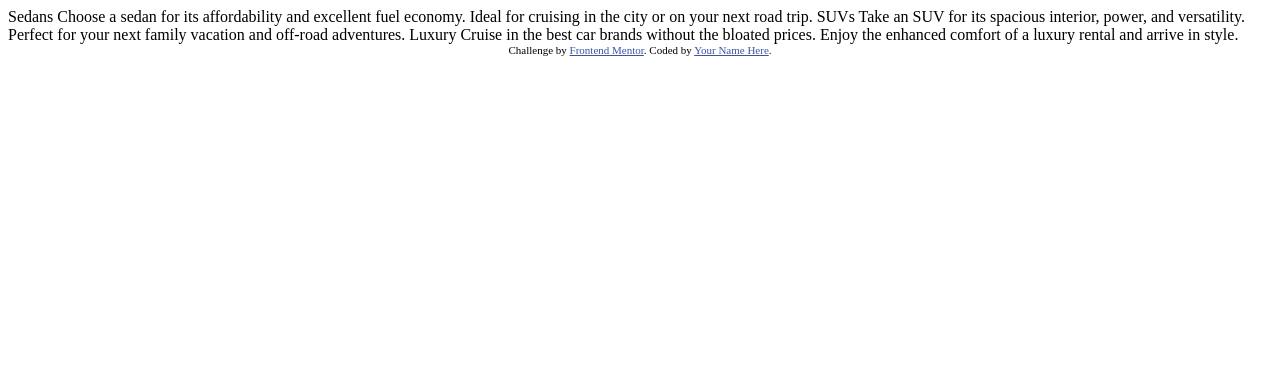
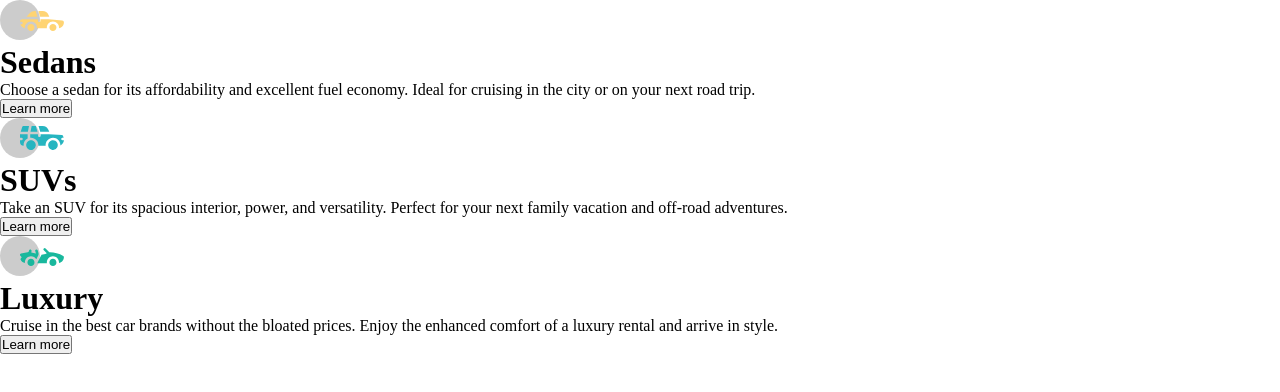
Before and after one commit to KonstantinasGucul/3-column-preview-card-component, a plain HTML site: page index.html in a window 1280 px wide. Drawn offline with Linux system fonts and the light colour scheme; files that its build step writes are made by us from their sources.

Commit message:
Added HTML structure and linked fonts

```diff
--- /dev/null
+++ b/design/styles.css
@@ -0,0 +1,5 @@
+* {
+  margin: 0;
+  padding: 0;
+  box-sizing: border-box;
+}
--- a/index.html
+++ b/index.html
@@ -1,36 +1,75 @@
 <!DOCTYPE html>
 <html lang="en">
-<head>
-  <meta charset="UTF-8">
-  <meta name="viewport" content="width=device-width, initial-scale=1.0"> <!-- displays site properly based on user's device -->
+  <head>
+    <meta charset="UTF-8" />
+    <meta name="viewport" content="width=device-width, initial-scale=1.0" />
+    <!-- displays site properly based on user's device -->
 
-  <link rel="icon" type="image/png" sizes="32x32" href="./images/favicon-32x32.png">
+    <link
+      rel="icon"
+      type="image/png"
+      sizes="32x32"
+      href="./images/favicon-32x32.png"
+    />
 
-  <title>Frontend Mentor | 3-column preview card component</title>
+    <link rel="preconnect" href="https://fonts.googleapis.com" />
+    <link rel="preconnect" href="https://fonts.gstatic.com" crossorigin />
+    <link
+      href="https://fonts.googleapis.com/css2?family=Lexend+Deca:wght@100..900&display=swap"
+      rel="stylesheet"
+    />
 
-  <!-- Feel free to remove these styles or customise in your own stylesheet 👍 -->
-  <style>
-    .attribution { font-size: 11px; text-align: center; }
-    .attribution a { color: hsl(228, 45%, 44%); }
-  </style>
-</head>
-<body>
+    <link rel="preconnect" href="https://fonts.googleapis.com" />
+    <link rel="preconnect" href="https://fonts.gstatic.com" crossorigin />
+    <link
+      href="https://fonts.googleapis.com/css2?family=Big+Shoulders+Display:wght@100..900&family=Lexend+Deca:wght@100..900&display=swap"
+      rel="stylesheet"
+    />
+    <link rel="stylesheet" href="styles.css" />
 
-  Sedans
-  Choose a sedan for its affordability and excellent fuel economy. Ideal for cruising in the city
-  or on your next road trip.
+    <title>Frontend Mentor | 3-column preview card component</title>
+  </head>
 
-  SUVs
-  Take an SUV for its spacious interior, power, and versatility. Perfect for your next family vacation
-  and off-road adventures.
+  <body>
+    <main>
+      <div class="container">
+        <!-- First Card -->
+        <div class="card car-one">
+          <img src="images/icon-sedans.svg" alt="Sedan car icon" class="icon" />
+          <h1>Sedans</h1>
+          <p>
+            Choose a sedan for its affordability and excellent fuel economy.
+            Ideal for cruising in the city or on your next road trip.
+          </p>
+          <button class="btn">Learn more</button>
+        </div>
 
-  Luxury
-  Cruise in the best car brands without the bloated prices. Enjoy the enhanced comfort of a luxury
-  rental and arrive in style.
+        <!-- Second Card -->
+        <div class="card car-two">
+          <img src="images/icon-suvs.svg" alt="Suv car icon" class="icon" />
+          <h1>SUVs</h1>
+          <p>
+            Take an SUV for its spacious interior, power, and versatility.
+            Perfect for your next family vacation and off-road adventures.
+          </p>
+          <button class="btn">Learn more</button>
+        </div>
 
-  <div class="attribution">
-    Challenge by <a href="https://www.frontendmentor.io?ref=challenge" target="_blank">Frontend Mentor</a>.
-    Coded by <a href="#">Your Name Here</a>.
-  </div>
-</body>
+        <!-- Third Card -->
+        <div class="card car-three">
+          <img
+            src="images/icon-luxury.svg"
+            alt="Luxury car icon"
+            class="icon"
+          />
+          <h1>Luxury</h1>
+          <p>
+            Cruise in the best car brands without the bloated prices. Enjoy the
+            enhanced comfort of a luxury rental and arrive in style.
+          </p>
+          <button class="btn">Learn more</button>
+        </div>
+      </div>
+    </main>
+  </body>
 </html>
```
